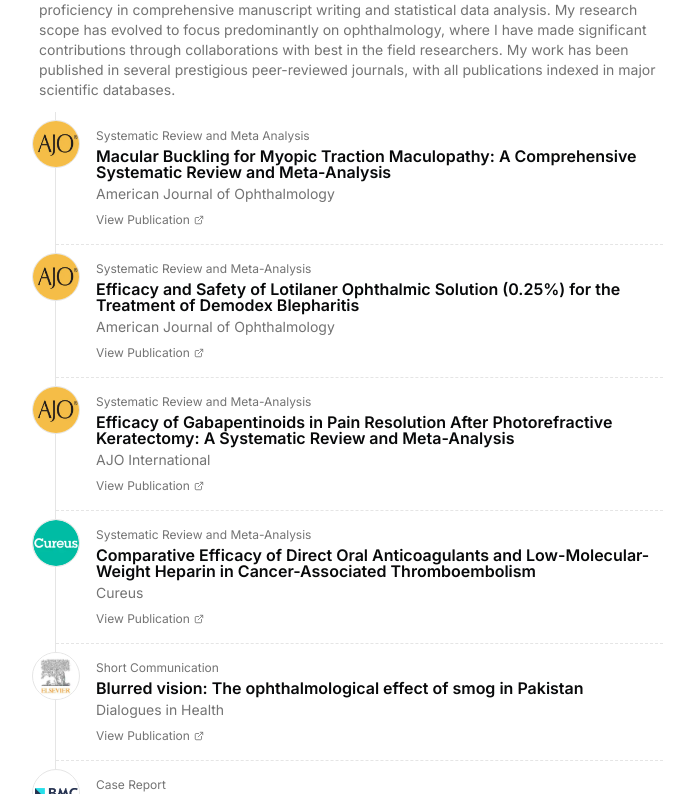
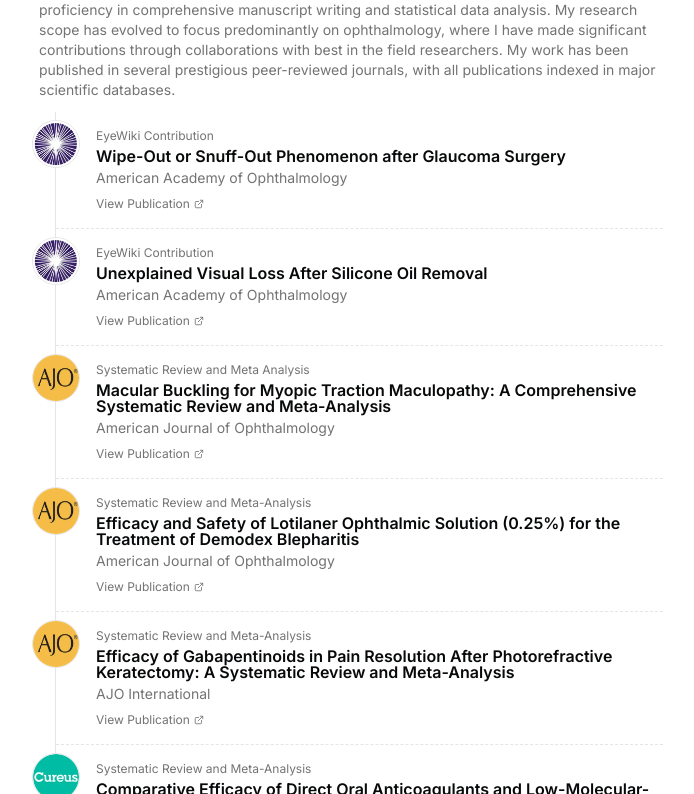
Before and after one commit to abdullahahmed-dev/abdullahahmed.me, a Next.js app: page / in a window 1280 px wide. Shown: the part 1286-2080 px from the top of the page, without its empty margins (289-983 px from the left). Built offline with nearby package versions, Linux system fonts and the light colour scheme.

Commit message:
Added EyeWiki Contributions

```diff
--- a/src/components/contact.tsx
+++ b/src/components/contact.tsx
@@ -29,7 +29,7 @@ const socialLinks: SocialLink[] = [
     Icon: FaInstagram,
   },
   {
-    platform: "X (Twitter)",
+    platform: "X",
     url: "https://x.com/abdullahmujadad",
     Icon: FaXTwitter,
   },
--- a/src/data/resume.tsx
+++ b/src/data/resume.tsx
@@ -50,7 +50,7 @@ export const DATA = {
       start: "June 2024",
       end: "Sep 2024",
       description:
-        "Did a 3 months rotation as a clinical house officer in DHQ Teaching Hosp, Sahiwal which is affiliated with Sahiwal Medical College. ",
+        "Completed a comprehensive three-month clinical rotation in ophthalmology at DHQ Teaching Hospital, a major tertiary care facility affiliated with Sahiwal Medical College, managing both outpatient and inpatient care under direct supervision. ",
     },
     {
       company: "AIMC/JHL Research Society (AJRS)",
@@ -62,7 +62,7 @@ export const DATA = {
       start: "2023",
       end: "2024",
       description:
-        "Organised and managed several online workshops regarding basics of research. Served as a trainer in online workshops conducted by AJRS and guided junior researchers.",
+        "Led a dynamic team of 50+ members while establishing research collaborations across institutions. Supervised and mentored over 100 medical students in research methodology and scientific writing, while organizing monthly journal clubs and research sessions. Successfully expanded society membership from 500 to 1000+ members and established international research partnerships. Regularly conducted workshops on research basics and served as a trainer for junior researchers.",
     },
     {
       company: "IFMSA Pakistan – AIMC Local Chapter",
@@ -74,7 +74,7 @@ export const DATA = {
       start: "2020",
       end: "2023",
       description:
-        "Organized a comprehensive 2-day Basic Life Saving Training Program, providing essential life-saving skills. Facilitated a successful Cervical Cancer Awareness Webinar, educating students on preventive measures and early detection methods. Led the planning and execution of an Online Workshop, 'Brainiac Camp,' focusing on teaching students the fundamentals of research. Coordinated logistics, secured speakers, and managed promotional activities for IFMSA events, ensuring high attendance and engagement.",
+        "Spearheaded multiple successful initiatives including a 2-day Basic Life Saving Training Program with 250+ attendees, and the 'I-CAN-CERVIVE' cervical cancer awareness webinar. Contributed to the 'When Breath Becomes Air' cancer awareness campaign and led the 'Brainiac Camp' workshop on research fundamentals. Managed event logistics, speaker coordination, and promotional activities to ensure successful execution of all IFMSA programs.",
     },
   ],
 
@@ -244,6 +244,35 @@ export const DATA = {
   //   },
   // ],
   hackathons: [
+    // EyeWiki Contributions
+    {
+      title: "Wipe-Out or Snuff-Out Phenomenon after Glaucoma Surgery",
+      dates: "EyeWiki Contribution",
+      location: "American Academy of Ophthalmology",
+      image: "/aao-logo.webp",
+      links: [
+        {
+          title: "View Contribution",
+          icon: <Icons.globe className="h-4 w-4" />,
+          href: "https://eyewiki.org/Wipe-Out_or_Snuff-Out_Phenomenon_after_Glaucoma_Surgery",
+          target: "_blank",
+        },
+      ],
+    },
+    {
+      title: "Unexplained Visual Loss After Silicone Oil Removal",
+      dates: "EyeWiki Contribution",
+      location: "American Academy of Ophthalmology",
+      image: "/aao-logo.webp",
+      links: [
+        {
+          title: "View Contribution",
+          icon: <Icons.globe className="h-4 w-4" />,
+          href: "https://eyewiki.org/Unexplained_Visual_Loss_After_Silicone_Oil_Removal",
+          target: "_blank",
+        },
+      ],
+    },
     // Meta Analyses
     {
       title:
@@ -489,7 +518,7 @@ export const DATA = {
     },
     {
       title:
-        "Long-Term Effectiveness and Safety of Anti-TNF in Pediatric-Onset Inflammatory Bowel Diseases: A Population-Based Study",
+        "Long-Term Effectiveness and Safety of Anti-TNF in Pediatric-Onset Inflammatory Bowel Disease: A Population-Based Study",
       dates: "Letter to the Editor",
       location: "Digestive and Liver Disease",
       image: "/elsevier-logo.webp",
```
Also changed, not shown: public/aao-logo.webp (added).
